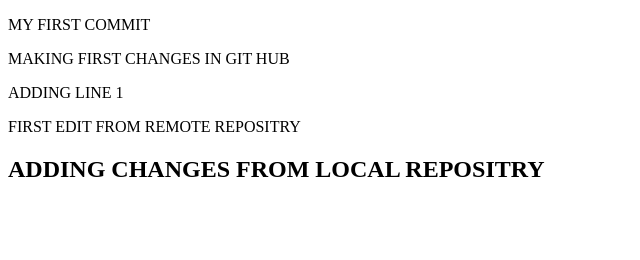
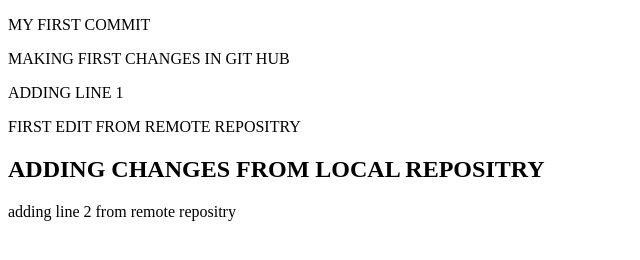
Before and after one commit to YushaRizvi/CODINGAL, a plain HTML site: page file1.html in a window 1280 px wide. Shown: the whole page, without its empty margins (0-640 px from the left). Drawn offline with Linux system fonts and the light colour scheme.

Commit message:
ADDING LINE2 FROM LOCAL REPOSITRY

```diff
--- a/file1.html
+++ b/file1.html
@@ -11,6 +11,7 @@
 <P>ADDING LINE 1</P>
   <p>FIRST EDIT FROM REMOTE REPOSITRY</p>
 <h2>ADDING CHANGES FROM LOCAL REPOSITRY</h2>
+  <p>adding line 2 from remote repositry</p>
 
 </body>
 </html>
```
